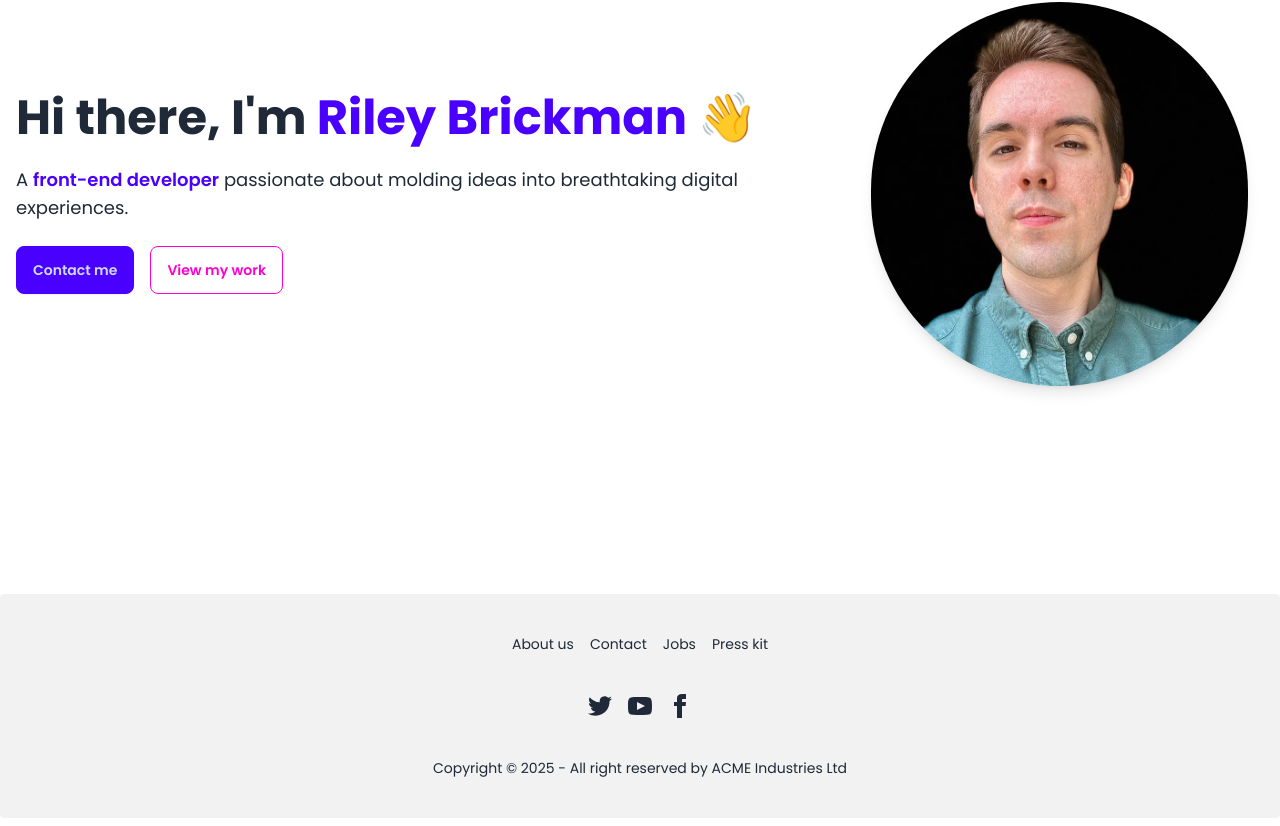
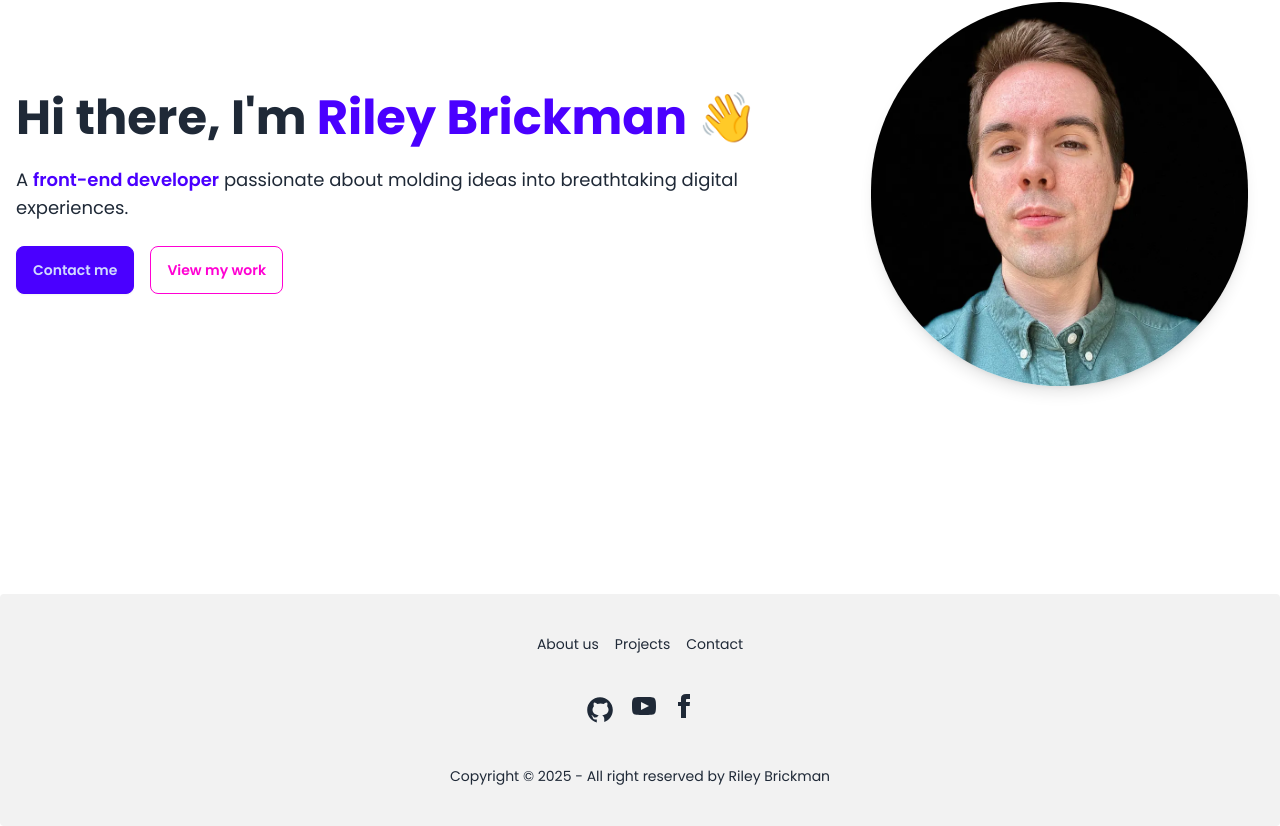
Before and after one commit to rbrickmn/portfolio-v2, a React (Vite) app: page / in a window 1280 px wide. Shown: the part 274-1100 px from the top of the page. Built offline with nearby package versions, Linux system fonts and the light colour scheme.

Commit message:
Begin footer adjustments

```diff
--- a/src/components/Footer.jsx
+++ b/src/components/Footer.jsx
@@ -5,21 +5,22 @@
     <footer className="footer footer-center bg-base-200 text-base-content rounded p-10">
       <nav className="grid grid-flow-col gap-4">
         <a className="link link-hover">About us</a>
+        <a className="link link-hover">Projects</a>
         <a className="link link-hover">Contact</a>
-        <a className="link link-hover">Jobs</a>
-        <a className="link link-hover">Press kit</a>
       </nav>
       <nav>
         <div className="grid grid-flow-col gap-4">
           <a>
             <svg
               xmlns="http://www.w3.org/2000/svg"
-              width="24"
-              height="24"
-              viewBox="0 0 24 24"
-              className="fill-current"
+              x="0px"
+              y="0px"
+              width="32"
+              height="32"
+              viewBox="0 0 30 30"
+              className="fill-current align-middle"
             >
-              <path d="M24 4.557c-.883.392-1.832.656-2.828.775 1.017-.609 1.798-1.574 2.165-2.724-.951.564-2.005.974-3.127 1.195-.897-.957-2.178-1.555-3.594-1.555-3.179 0-5.515 2.966-4.797 6.045-4.091-.205-7.719-2.165-10.148-5.144-1.29 2.213-.669 5.108 1.523 6.574-.806-.026-1.566-.247-2.229-.616-.054 2.281 1.581 4.415 3.949 4.89-.693.188-1.452.232-2.224.084.626 1.956 2.444 3.379 4.6 3.419-2.07 1.623-4.678 2.348-7.29 2.04 2.179 1.397 4.768 2.212 7.548 2.212 9.142 0 14.307-7.721 13.995-14.646.962-.695 1.797-1.562 2.457-2.549z"></path>
+              <path d="M15,3C8.373,3,3,8.373,3,15c0,5.623,3.872,10.328,9.092,11.63C12.036,26.468,12,26.28,12,26.047v-2.051 c-0.487,0-1.303,0-1.508,0c-0.821,0-1.551-0.353-1.905-1.009c-0.393-0.729-0.461-1.844-1.435-2.526 c-0.289-0.227-0.069-0.486,0.264-0.451c0.615,0.174,1.125,0.596,1.605,1.222c0.478,0.627,0.703,0.769,1.596,0.769 c0.433,0,1.081-0.025,1.691-0.121c0.328-0.833,0.895-1.6,1.588-1.962c-3.996-0.411-5.903-2.399-5.903-5.098 c0-1.162,0.495-2.286,1.336-3.233C9.053,10.647,8.706,8.73,9.435,8c1.798,0,2.885,1.166,3.146,1.481C13.477,9.174,14.461,9,15.495,9 c1.036,0,2.024,0.174,2.922,0.483C18.675,9.17,19.763,8,21.565,8c0.732,0.731,0.381,2.656,0.102,3.594 c0.836,0.945,1.328,2.066,1.328,3.226c0,2.697-1.904,4.684-5.894,5.097C18.199,20.49,19,22.1,19,23.313v2.734 c0,0.104-0.023,0.179-0.035,0.268C23.641,24.676,27,20.236,27,15C27,8.373,21.627,3,15,3z"></path>
             </svg>
           </a>
           <a>
@@ -28,7 +29,7 @@
               width="24"
               height="24"
               viewBox="0 0 24 24"
-              className="fill-current"
+              className="fill-current align-middle"
             >
               <path d="M19.615 3.184c-3.604-.246-11.631-.245-15.23 0-3.897.266-4.356 2.62-4.385 8.816.029 6.185.484 8.549 4.385 8.816 3.6.245 11.626.246 15.23 0 3.897-.266 4.356-2.62 4.385-8.816-.029-6.185-.484-8.549-4.385-8.816zm-10.615 12.816v-8l8 3.993-8 4.007z"></path>
             </svg>
@@ -39,7 +40,7 @@
               width="24"
               height="24"
               viewBox="0 0 24 24"
-              className="fill-current"
+              className="fill-current align-middle"
             >
               <path d="M9 8h-3v4h3v12h5v-12h3.642l.358-4h-4v-1.667c0-.955.192-1.333 1.115-1.333h2.885v-5h-3.808c-3.596 0-5.192 1.583-5.192 4.615v3.385z"></path>
             </svg>
@@ -48,8 +49,8 @@
       </nav>
       <aside>
         <p>
-          Copyright © {new Date().getFullYear()} - All right reserved by ACME
-          Industries Ltd
+          Copyright © {new Date().getFullYear()} - All right reserved by Riley
+          Brickman
         </p>
       </aside>
     </footer>
```
